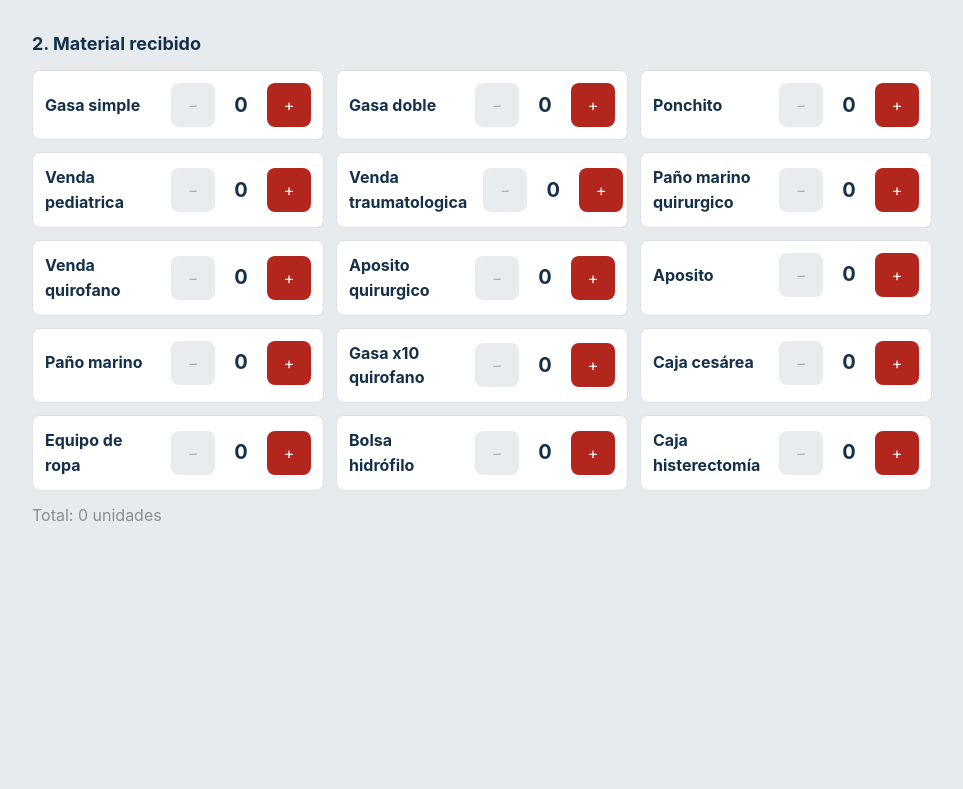
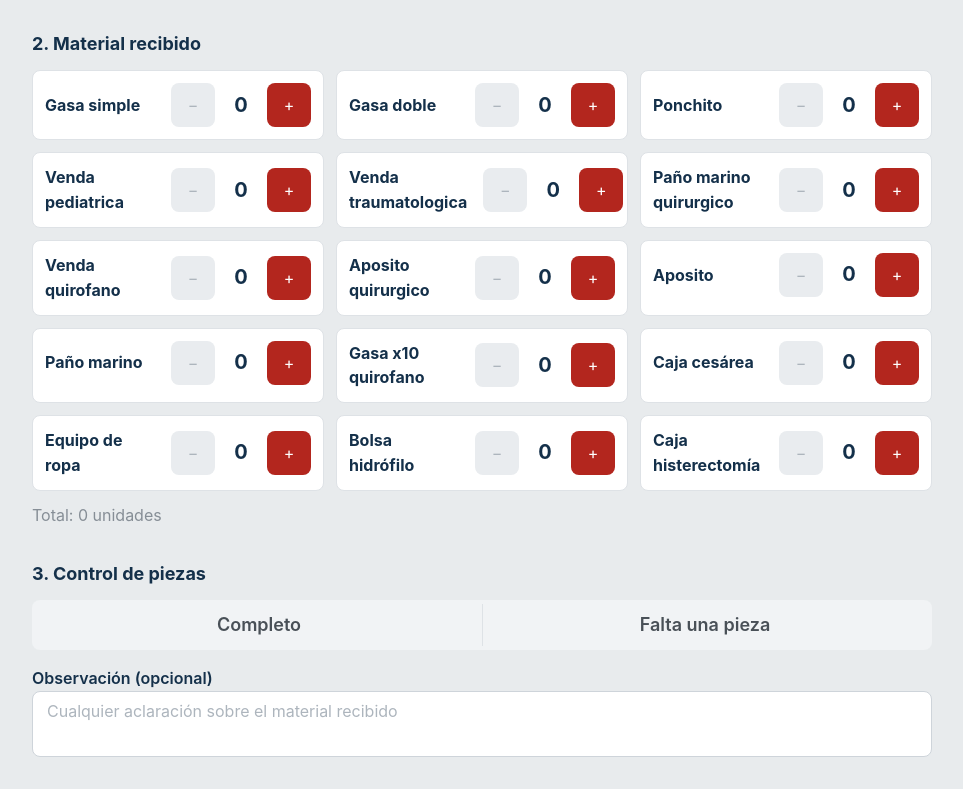
Before and after one commit to hernan-wolf-93/ciclo, a React (Vite) app in the folder frontend/: page /recepcion in a window 1280 px wide. Shown: the part 464-1253 px from the top of the page, without its empty margins (0-963 px from the left). Before the commit the page ends 1024 px from the top, so only its background shows below. Built offline with nearby package versions, Linux system fonts and the light colour scheme.

Commit message:
feat: control de piezas y observación en Registrar recepción

```diff
--- a/frontend/src/pages/Recepcion.tsx
+++ b/frontend/src/pages/Recepcion.tsx
@@ -1,5 +1,5 @@
 import { useEffect, useState } from 'react'
-import { ActionIcon, Button, Group, Paper, SimpleGrid, Stack, Text, Title } from '@mantine/core'
+import { ActionIcon, Button, Group, Paper, SegmentedControl, SimpleGrid, Stack, Text, Textarea, Title } from '@mantine/core'
 import { obtenerMateriales, obtenerServicios } from '../services/recepcionService'
 import type { Material, Servicio } from '../types'
 
@@ -11,6 +11,10 @@ export default function Recepcion() {
   // * Cuántas unidades hay de cada material, por id. Ej: { 3: 2, 12: 1 }
   // * Solo guardamos los que tienen 1 o más.
   const [cantidades, setCantidades] = useState<Record<number, number>>({})
+
+  // * Control de piezas: arranca vacío para que el operador lo elija sí o sí
+  const [piezas, setPiezas] = useState<'' | 'completo' | 'falta'>('')
+  const [observacion, setObservacion] = useState('')
 
   // Al entrar a la pantalla traemos los catálogos (por ahora, del mock)
   useEffect(() => {
@@ -115,6 +119,42 @@ export default function Recepcion() {
           Total: {totalUnidades} {totalUnidades === 1 ? 'unidad' : 'unidades'}
         </Text>
       </section>
+
+      {/* 3. Control de piezas */}
+      <section>
+        <Text fw={700} size="lg" mb="sm">
+          3. Control de piezas
+        </Text>
+
+        <SegmentedControl
+          size="lg"
+          fullWidth
+          value={piezas}
+          onChange={(valor) => setPiezas(valor as 'completo' | 'falta')}
+          color={piezas === 'falta' ? 'orange' : 'var(--verde)'}
+          data={[
+            { label: 'Completo', value: 'completo' },
+            { label: 'Falta una pieza', value: 'falta' },
+          ]}
+        />
+
+        {/* Si falta algo, el texto pide que se aclare qué */}
+        <Textarea
+          mt="md"
+          size="md"
+          autosize
+          minRows={2}
+          label={piezas === 'falta' ? '¿Qué pieza falta?' : 'Observación (opcional)'}
+          placeholder={
+            piezas === 'falta'
+              ? 'Ej: falta una pinza de la caja cesárea'
+              : 'Cualquier aclaración sobre el material recibido'
+          }
+          value={observacion}
+          onChange={(e) => setObservacion(e.currentTarget.value)}
+        />
+      </section>
+
     </Stack>
   )
 }
```
